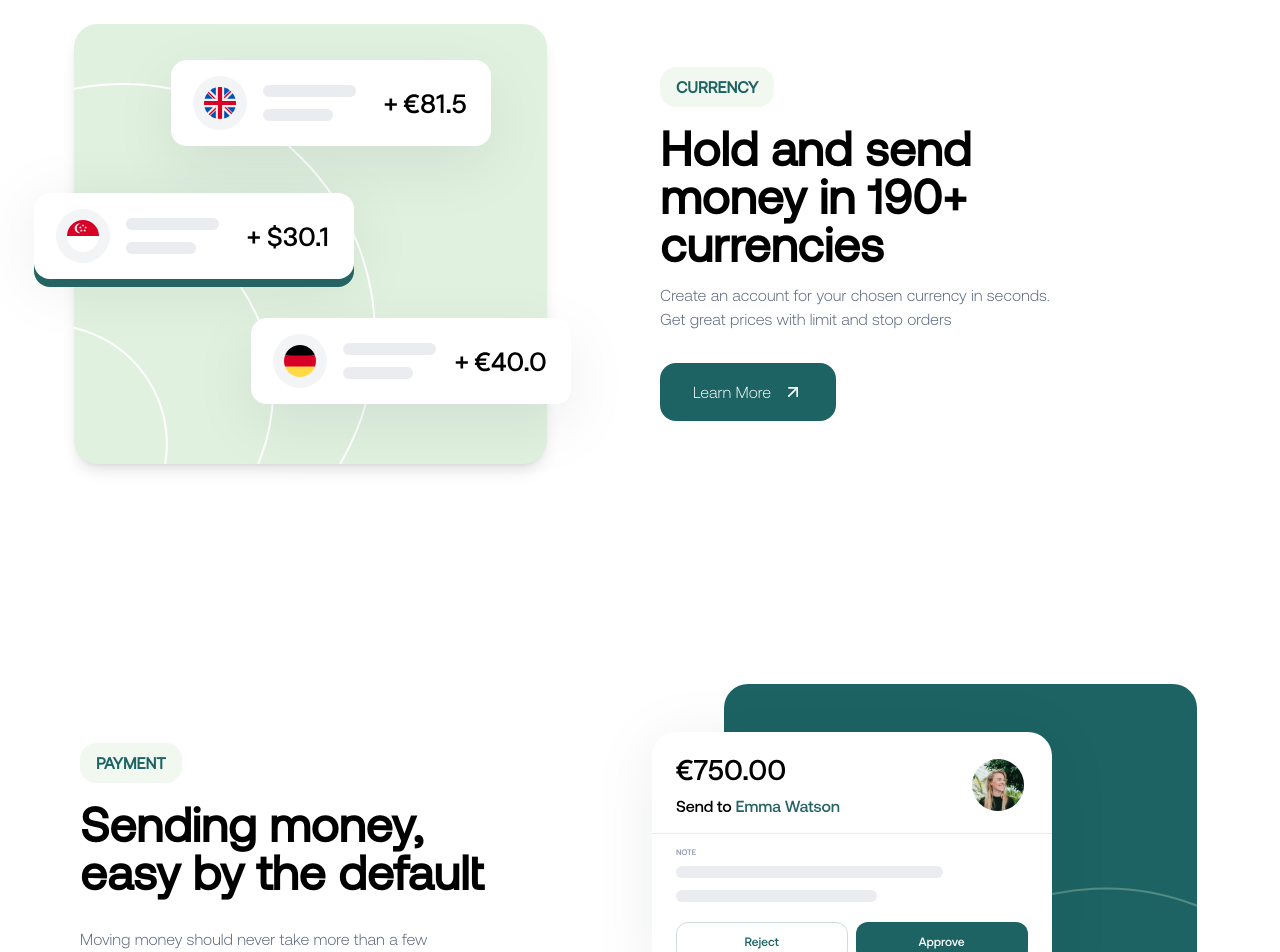
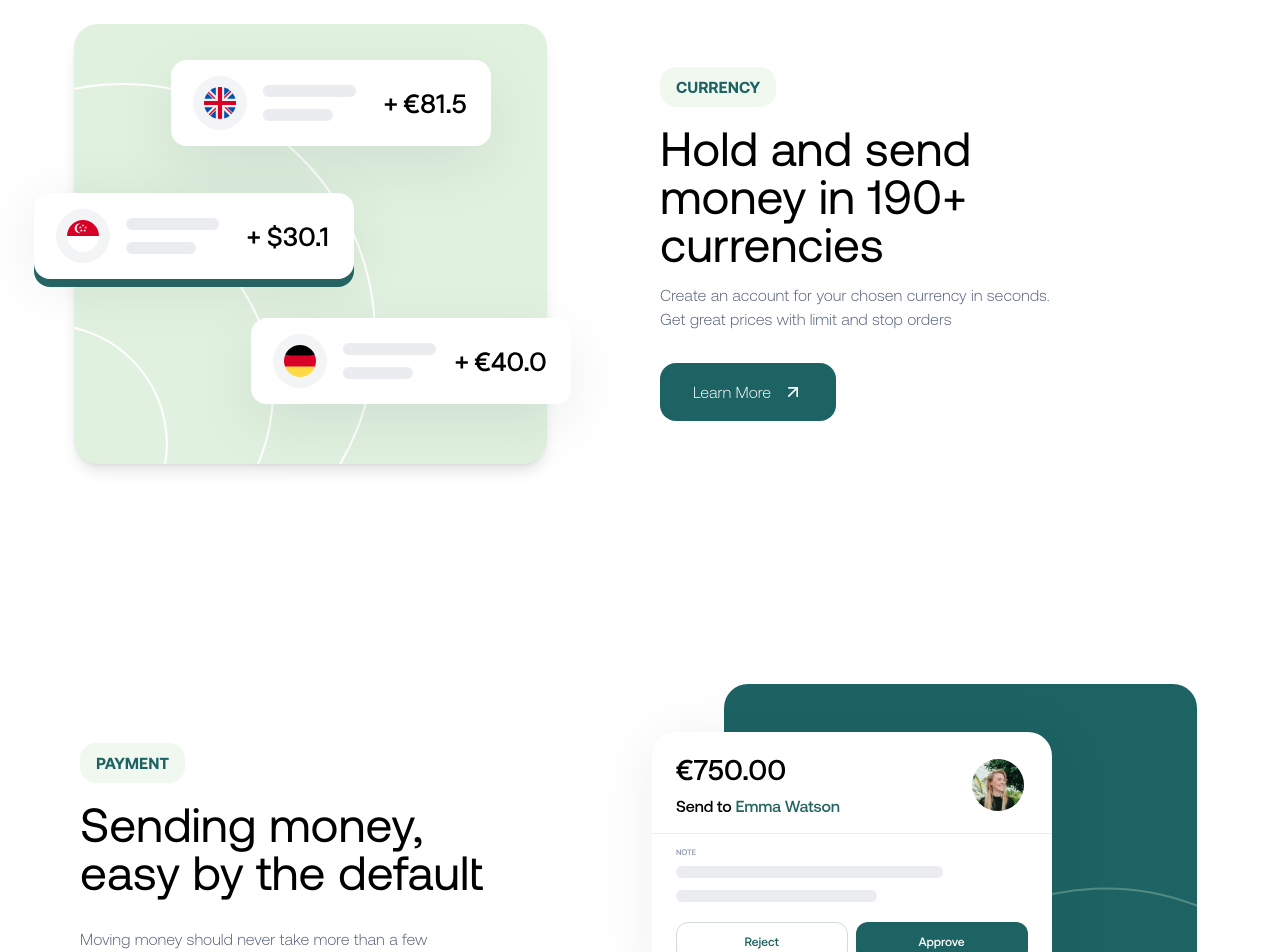
Before and after one commit to nadafch/finzo, a React (Vite) app: page / in a window 1280 px wide. Shown: the part 1440-2392 px from the top of the page. Built offline with nearby package versions, Linux system fonts and the light colour scheme.

Commit message:
fixing font

```diff
--- a/src/component/Currency.jsx
+++ b/src/component/Currency.jsx
@@ -33,7 +33,7 @@ function Currency() {
           <Badge label="CURRENCY" />
         </motion.div>
         <Reveal reverse>
-          <div className="w-3/4 mt-4 text-3xl lg:text-5xl font-semibold">
+          <div className="w-3/4 mt-4 text-3xl lg:text-5xl font-medium">
             Hold and send money in 190+ currencies
           </div>
         </Reveal>
--- a/src/component/Hero.jsx
+++ b/src/component/Hero.jsx
@@ -22,7 +22,7 @@ function Hero() {
           <Badge label="MODERN BANK" />
         </motion.div>
         <Reveal>
-          <div className="mt-3 font-bold text-4xl md:text-6xl">
+          <div className="mt-2 font-medium text-4xl md:text-6xl">
             {`We're building the future banking just for you`}
           </div>
         </Reveal>
--- a/src/component/Navbar.jsx
+++ b/src/component/Navbar.jsx
@@ -4,7 +4,7 @@ import { RiArrowDownSLine } from "react-icons/ri";
 import { BsThreeDots } from "react-icons/bs";
 import Button from "../component/Button";
 import { motion } from "framer-motion";
-import { fadeDown } from "../styles/Animation";
+import { fadeDown, fadeToLeft } from "../styles/Animation";
 
 function Navbar() {
   return (
@@ -50,7 +50,12 @@ function Navbar() {
             </motion.div>
           </div>
 
-          <div className="col-start-8 lg:col-start-9 flex items-center">
+          <motion.div
+            variants={fadeToLeft}
+            initial="hidden"
+            animate="visible"
+            className="col-start-8 lg:col-start-9 flex items-center"
+          >
             <div className="hidden md:flex items-center gap-1 cursor-pointer">
               <img src={UK} alt="languange_flag" />
               <h1>EN</h1>
@@ -62,7 +67,7 @@ function Navbar() {
               <Button type="outlined">Login</Button>
               <Button>SignUp</Button>
             </div>
-          </div>
+          </motion.div>
         </div>
       </div>
     </>
--- a/src/component/Payment.jsx
+++ b/src/component/Payment.jsx
@@ -20,7 +20,7 @@ function Payment() {
           <Badge label="PAYMENT" />
         </motion.div>
         <Reveal>
-          <div className="w-3/4 min-h-28 mt-4 text-3xl lg:text-5xl font-semibold">
+          <div className="w-3/4 min-h-28 mt-4 text-3xl lg:text-5xl font-medium">
             Sending money, easy by the default
           </div>
         </Reveal>
--- a/src/component/Pricing.jsx
+++ b/src/component/Pricing.jsx
@@ -18,7 +18,7 @@ function Pricing() {
           initial="hidden"
           whileInView="visible"
           transition={{ delay: 0.7 }}
-          className="w-full flex font-semibold text-4xl md:text-5xl mt-4"
+          className="w-full flex font-medium text-4xl md:text-5xl mt-4"
         >
           Plans for every budget
         </motion.div>
--- a/src/component/Reveal.jsx
+++ b/src/component/Reveal.jsx
@@ -24,7 +24,7 @@ function Reveal(props) {
         initial="hidden"
         whileInView="visible"
         transition={{ duration: 0.6, ease: "easeIn", delay: 0.2 }}
-        className="absolute top-4 bottom-0 left-0 right-0 bg-weak-green z-10"
+        className="absolute top-4 bottom-4 left-0 right-0 bg-weak-green z-10"
       />
     </div>
   );
--- a/src/index.css
+++ b/src/index.css
@@ -4,13 +4,18 @@
 
 @font-face {
   font-family: "Aeonik";
+  font-weight: 700;
+  src: url("../src/assets/font/Aeonik-Bold.otf") format("opentype");
+}
+@font-face {
+  font-family: "Aeonik";
   font-weight: 500;
-  src: url("../../src/assets/font/Aeonik-Regular.otf") format("opentype");
+  src: url("../src/assets/font/Aeonik-Regular.otf") format("opentype");
 }
 @font-face {
   font-family: "Aeonik";
   font-weight: 400;
-  src: url("../../src/assets/font/Aeonik-Light.otf") format("opentype");
+  src: url("../src/assets/font/Aeonik-Light.otf") format("opentype");
 }
 
 * {
```
